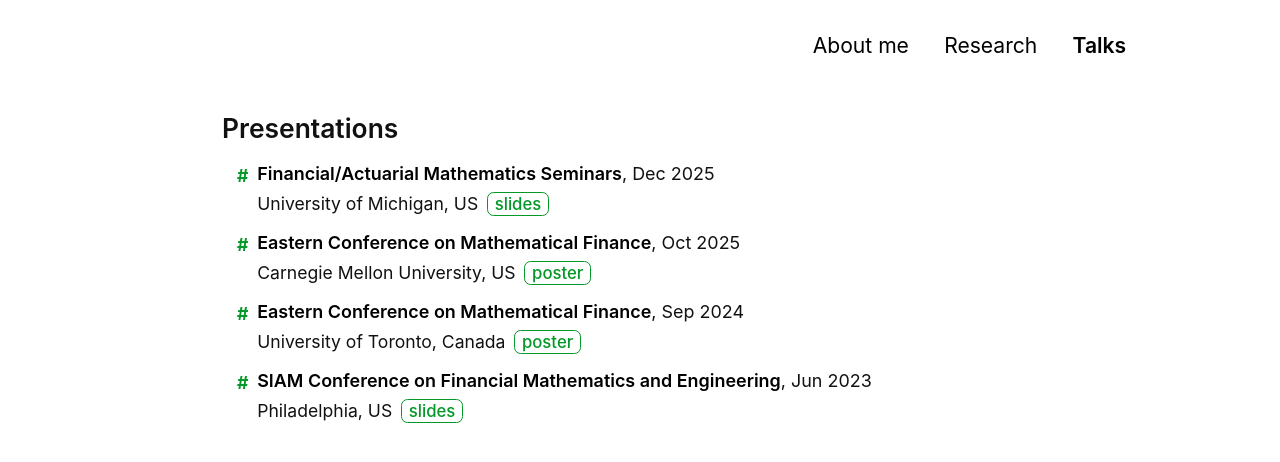
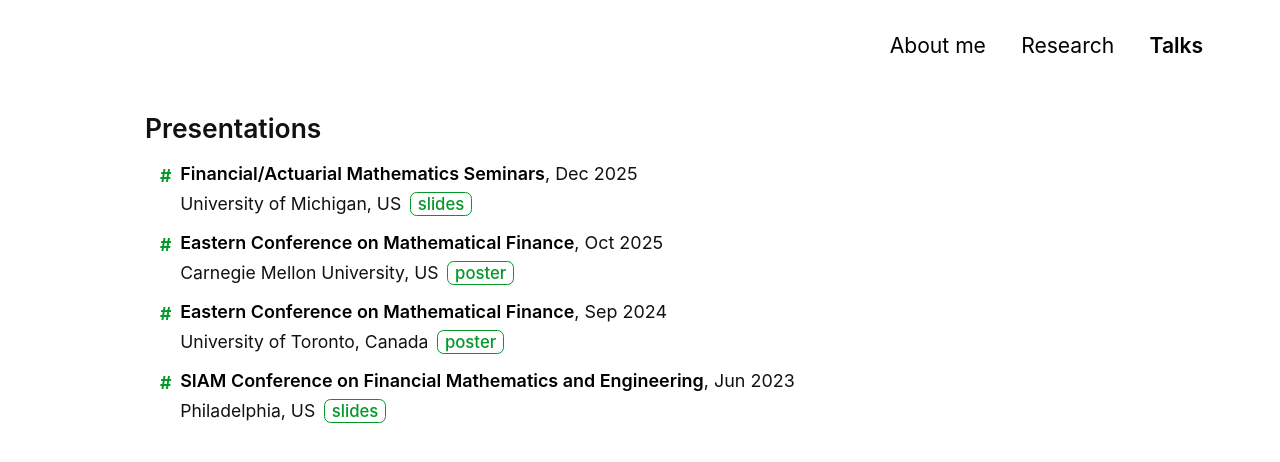
Before and after one commit to Jonghwap/Jonghwap.github.io, a Jekyll site: the page built from talks.md, in a window 1280 px wide. Shown: the top 462 px of the page. Built offline with Jekyll 4.4.1, drawn with Linux system fonts in a browser that asks for light colours; a style sheet for code colours, icons or effects is not loaded.

Commit message:
Widen page content and reduce side margins

```diff
--- a/assets/css/style-no-dark-mode.scss
+++ b/assets/css/style-no-dark-mode.scss
@@ -183,17 +183,19 @@
 //   color: #555;
 // }
 
-// 데스크톱에서 전체 콘텐츠 폭을 줄여 좌우 여백을 넓힘
+// 데스크톱에서 본문을 넓히고 좌우 여백을 줄임
 @media screen and (min-width: 961px) {
   .wrapper {
-    width: 900px;        // 홈페이지 전체 폭
+    width: calc(100% - 40px);
+    max-width: 1040px; // 홈페이지 전체 폭
   }
 
   section {
-    width: 610px;         // 프로필 사진 오른쪽의 본문 폭
+    width: calc(100% - 320px);
+    max-width: 720px; // 프로필 사진 오른쪽의 본문 폭
   }
 
   .no-profile section {
-    max-width: 760px;         // 프로필이 없는 Research, Talks 페이지의 본문 폭
+    max-width: 900px; // 프로필이 없는 Research, Talks 페이지의 본문 폭
   }
 }
```
